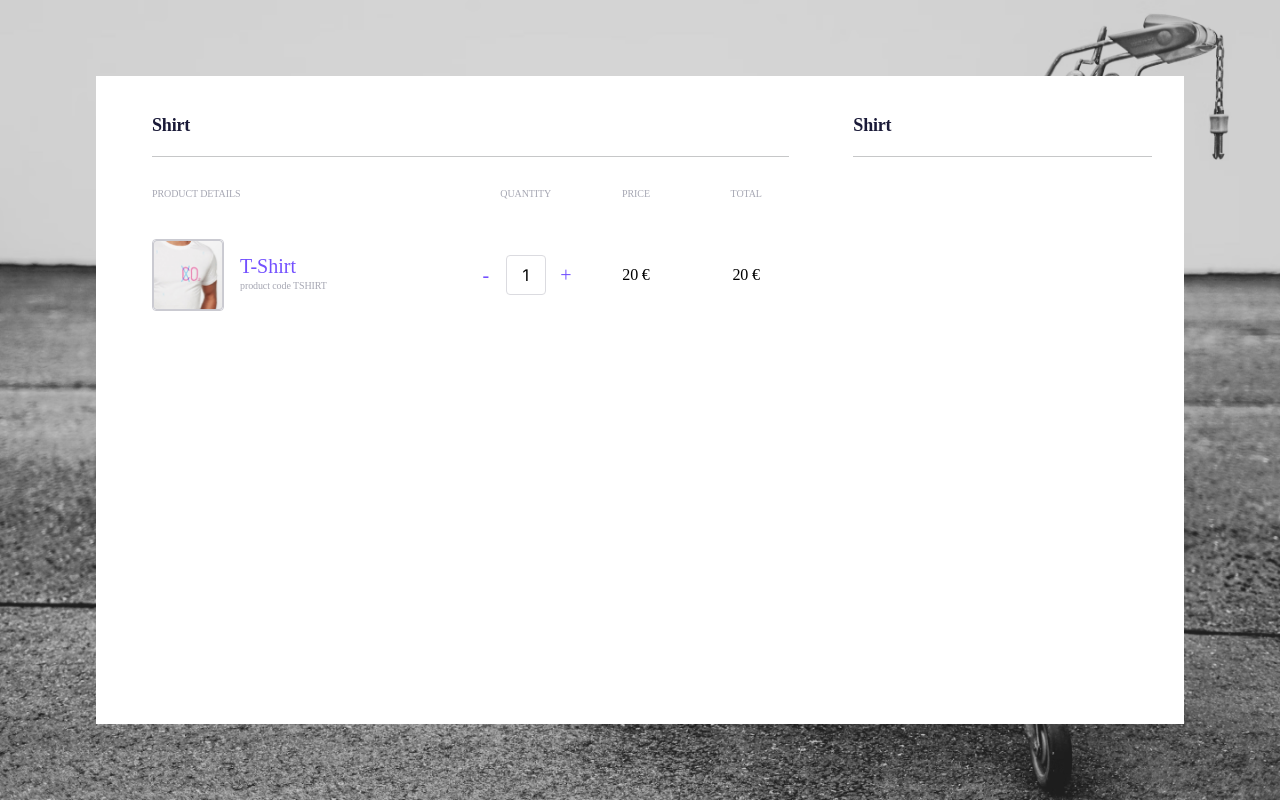
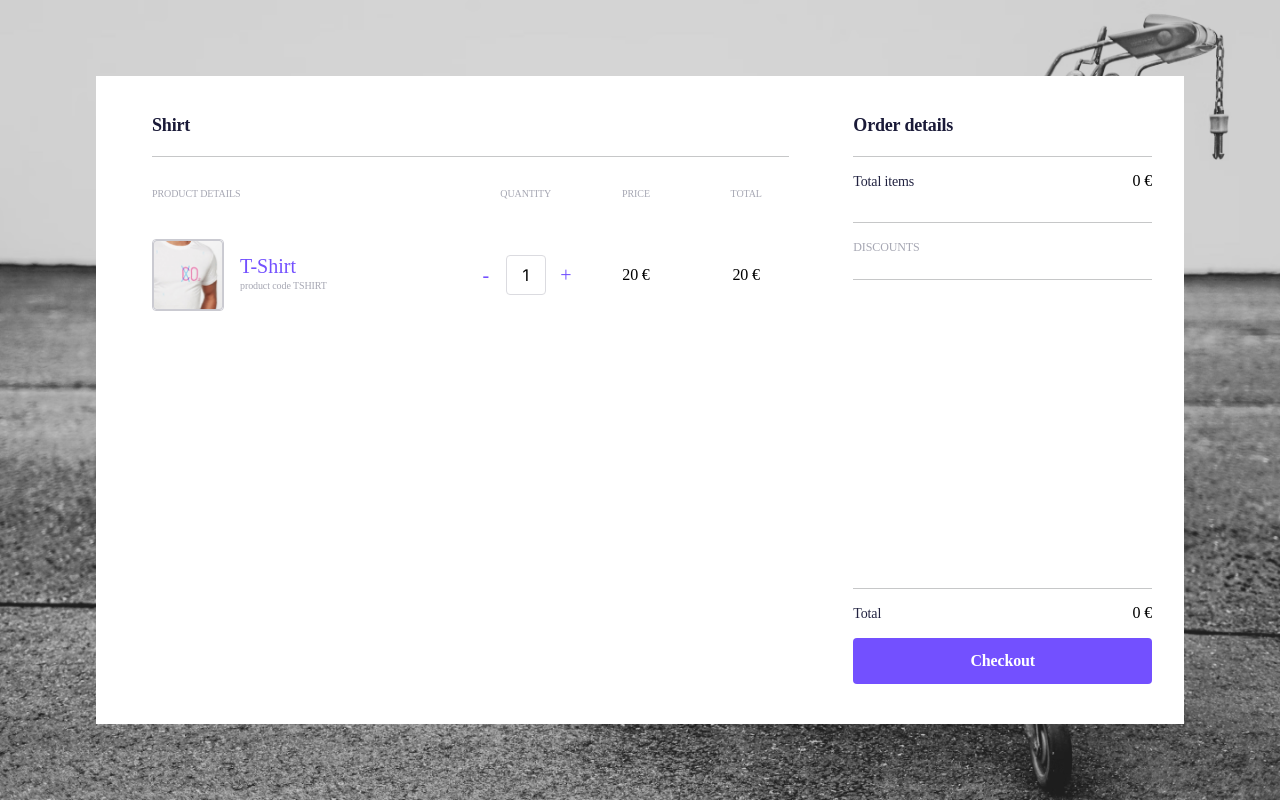
Before and after one commit to JorgeFrias/some-random-react-code, a Next.js app in the folder code-interview-invopop/: page / in a window 1280 px wide. Built offline with nearby package versions, Linux system fonts and the light colour scheme.

Commit message:
UI appearance.

```diff
--- a/code-interview-invopop/app/page.tsx
+++ b/code-interview-invopop/app/page.tsx
@@ -5,10 +5,18 @@ import { MainContainer } from "@/components/layout/MainContainerComponent";
 import { HeadingComponent } from "@/components/textElements/HeadingComponent";
 import {CartRowComponent} from "@/components/customElements/CartRowComponent";
 import { CartHeadingsComponent } from "@/components/customElements/CartHeadingsComponent";
+import { CartSummaryComponent } from "@/components/layout/CartSummaryComponent";
 
 import { products } from "../data/products";
+import { discounts } from "../data/discounts";
+import { Cart } from "@/models/cart";
+
+const defaultCart = new Cart(products, discounts);
 
 export default function Home() {
+
+  const [cart, setCart] = useState(defaultCart);
+
   return (
     <main>
       <MainContainer
@@ -27,9 +35,7 @@ export default function Home() {
           </div>
         }
         sideView={
-          <div>
-            <HeadingComponent>Shirt</HeadingComponent>
-          </div>
+          <CartSummaryComponent cart={cart} />
         }
         // hasCloseButton={true}
         // onClose={() => {}}
--- a/code-interview-invopop/src/components/layout/CartSummaryComponent.tsx
+++ b/code-interview-invopop/src/components/layout/CartSummaryComponent.tsx
@@ -34,7 +34,9 @@ const CartSummaryRowComponent: React.FC<CartSummaryRowProps> = ({
   // TODO: trailingView is always a PriceDisplayComponent, only changing the role, so we can make this more specific.
   return (
     <div>
-      <div className={`d-flex ${styles.cartSummaryRows}`}>
+      <div
+        className={`d-flex justify-content-between ${styles.cartSummaryRows}`}
+      >
         <div className="h-100 d-flex align-items-center">
           <p className={styles.leading_text}>{leadingText}</p>
         </div>
@@ -58,7 +60,7 @@ interface CartProps {
 const CartSummaryComponent: React.FC<CartProps> = ({ cart }) => {
   // TODO: This is a bit too large, break it down into smaller components.
   return (
-    <div className="d-flex flex-column">
+    <div className="d-flex flex-column h-100">
       <HeadingComponent>Order details</HeadingComponent>
       {/* Total items + Total Price */}
 
@@ -102,9 +104,11 @@ const CartSummaryComponent: React.FC<CartProps> = ({ cart }) => {
           return null;
         })}
       </div>
+      <hr />
 
       {/* Total */}
-      <div className="align-self-end">
+      <div className="w-100 h-100 d-flex align-items-end">
+        <div className="w-100">
           <hr />
           <CartSummaryRowComponent
             key={"TOTAL"}
@@ -120,11 +124,15 @@ const CartSummaryComponent: React.FC<CartProps> = ({ cart }) => {
             }
           />
 
-        <LargeButton role={ButtonRole.Primary} onClick={() => {
+          <LargeButton
+            role={ButtonRole.Primary}
+            onClick={() => {
               alert('As Samuel L.Jackson would say: "Pay motherfucker!"');
-        }}>
+            }}
+          >
             Checkout
           </LargeButton>
+        </div>
       </div>
     </div>
   );
--- a/code-interview-invopop/src/components/layout/MainContainerComponent.tsx
+++ b/code-interview-invopop/src/components/layout/MainContainerComponent.tsx
@@ -36,7 +36,7 @@ const MainContainer: React.FC<Props> = ({
             </div>
           )}
         </div>
-        <div className="row m-0">
+        <div className="row m-0 h-100">
           <div className={`col-8 ${styles.primary_view}`}>{primaryView}</div>
           <div className={`col-4 ${styles.side_view}`}>{sideView}</div>
         </div>
--- a/code-interview-invopop/src/models/cart.ts
+++ b/code-interview-invopop/src/models/cart.ts
@@ -7,12 +7,18 @@ import { Currency } from "./currency";
  */
 export class Cart {
   /** Items in the cart. */
-  items: ProductQuantity[] = [];
+  items: ProductQuantity[];
   /** Discounts that are potentially applicable to this user. */
-  applicableDiscounts: Discount[] = [];
+  applicableDiscounts: Discount[];
 
-  constructor(items: ProductQuantity[]) {
-    this.items = items;
+  constructor(products: Product[], applicableDiscounts: Discount[]) {
+    this.items = products.map((product) => {
+      return {
+        product: product,
+        quantity: 0,
+      };
+    });
+    this.applicableDiscounts = applicableDiscounts;
   }
 
   /**
```
Lines whose indentation alone changed are shown as unchanged.
